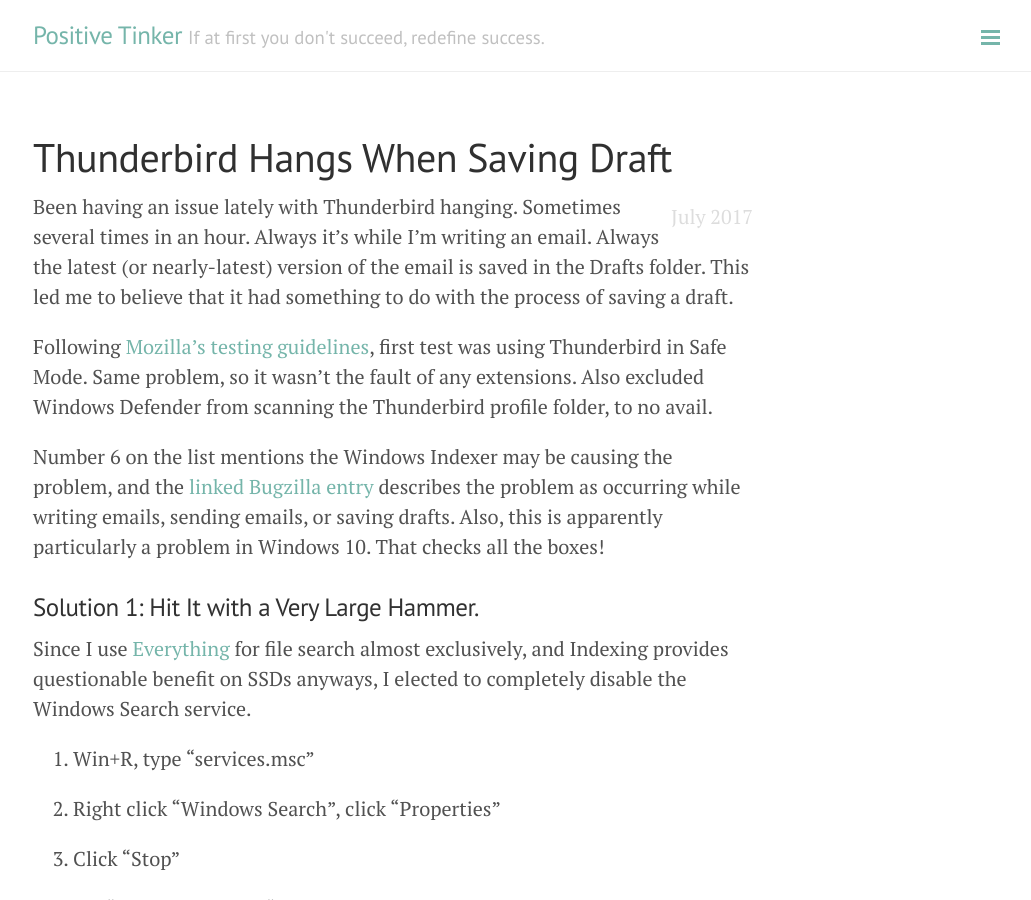
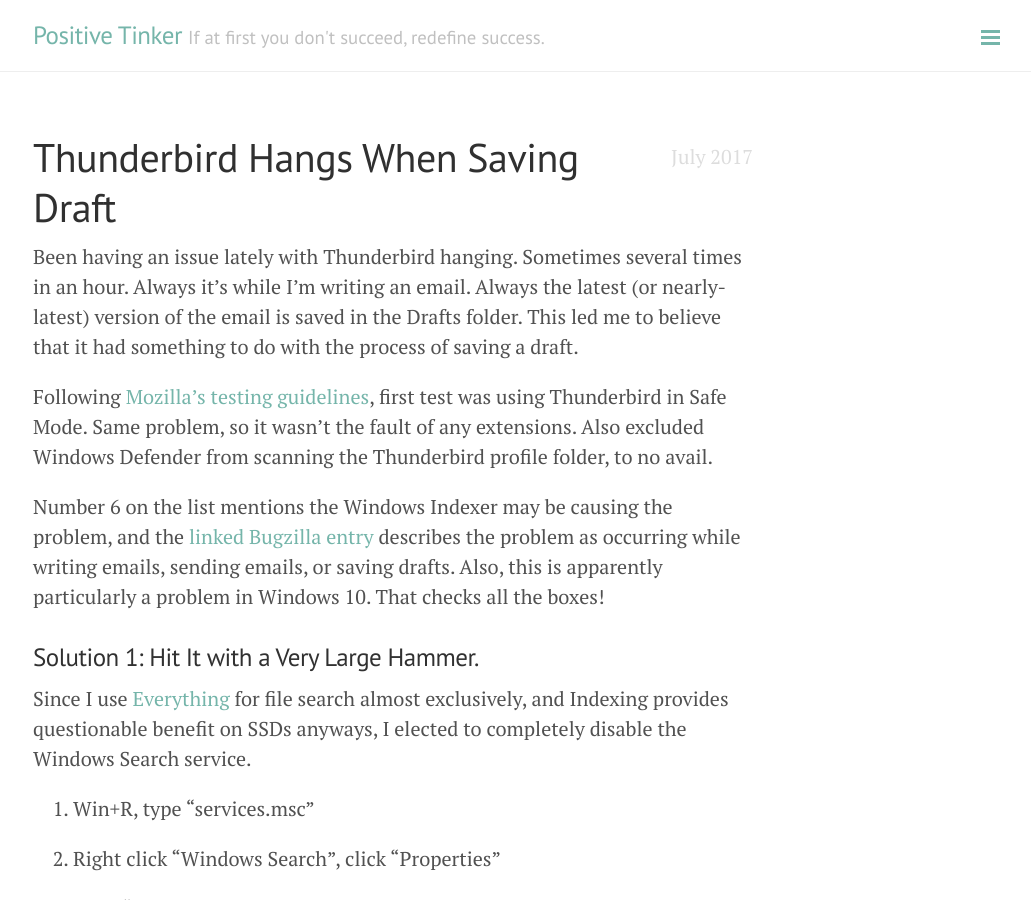
Before and after one commit to MikeTV/PositiveTinker, a Jekyll site: the page built from _posts/2017-07-15-debugged-thunderbird-hangs-when-saving-draft.md, in a window 1280 px wide and 900 px high. Shown: the whole window, without its empty margins (247-1278 px from the left). Built offline with Jekyll 4.4.1, drawn with Linux system fonts in a browser that asks for light colours; comment, search, counter and statistics services are not loaded.

Commit message:
Update post.html

```diff
--- a/_layouts/post.html
+++ b/_layouts/post.html
@@ -3,8 +3,8 @@
 ---
 
 <article class="post">
+  <span class="post-date">{{ page.date | date: "%B %Y" }}</span>
   <h1 class="post-title">{{ page.title }}</h1>
-  <span class="post-date">{{ page.date | date: "%B %Y" }}</span>
   {{ content }}
 </article>
 
```
